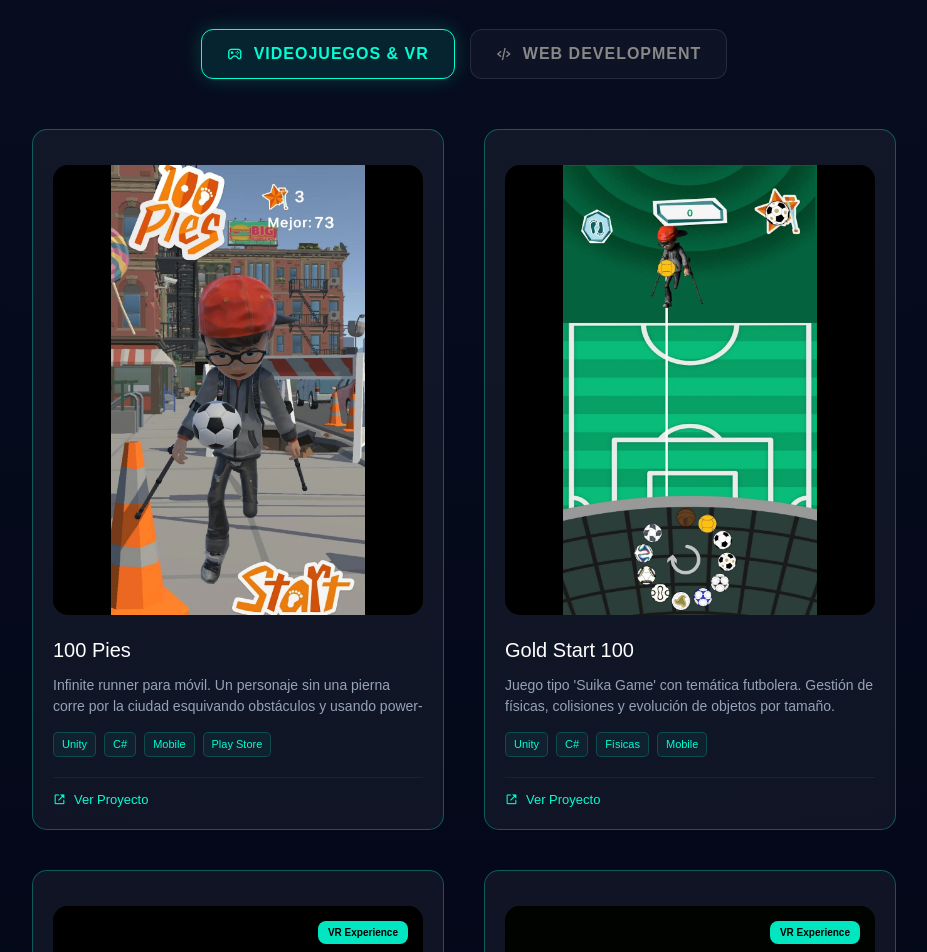
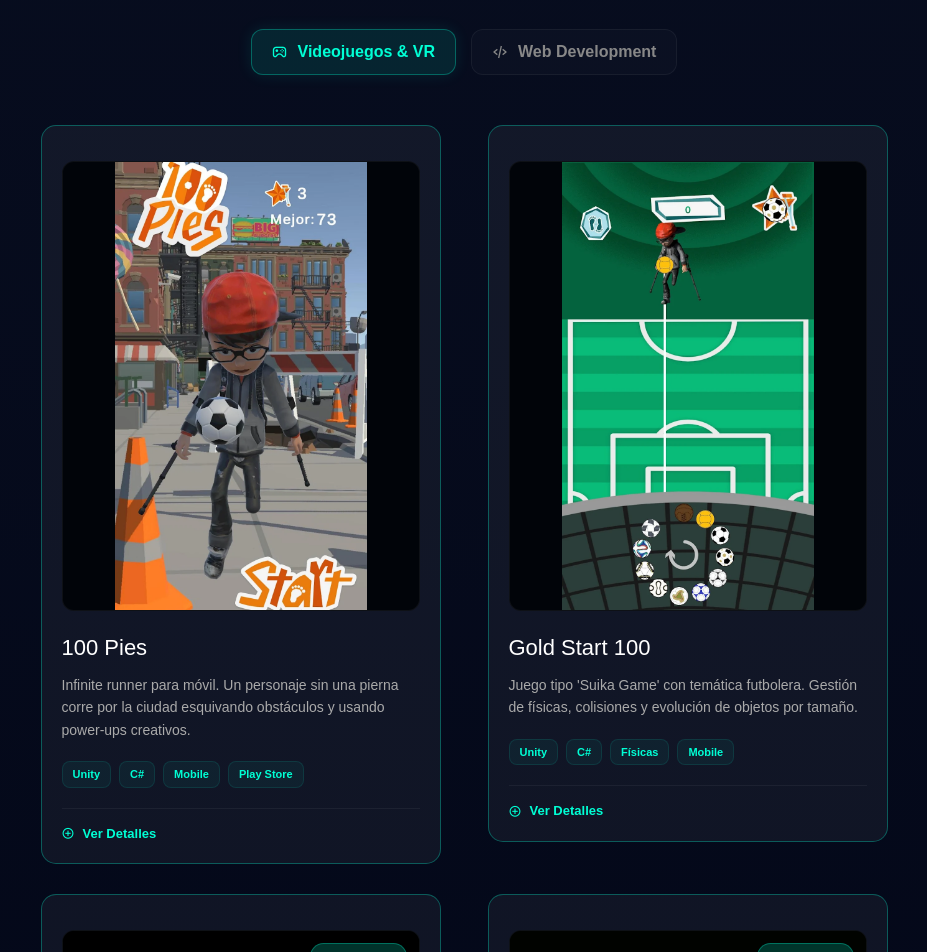
Before and after one commit to AxelCortes162/portfolio-axel, a React (Vite) app: page / in a window 1280 px wide. Shown: the part 2660-3612 px from the top of the page, without its empty margins (176-1103 px from the left). Built offline with nearby package versions, Linux system fonts and the light colour scheme.

Commit message:
pruebaCelular 4

```diff
--- a/src/assets/projects/projectsData.js
+++ b/src/assets/projects/projectsData.js
@@ -21,8 +21,13 @@ export const projectsData = [
     format: "vertical",
     videoPreview: video100Pies,
     image: imagen100Pies,
-    type: "link",
-    link: "https://play.google.com/store/apps/details?id=com.myrockstartwin.cienpies100&hl=es_MX"
+    type: "games", // 👈 Cambiado de "link" a "games"
+    link: "https://play.google.com/store/apps/details?id=com.myrockstartwin.cienpies100&hl=es_MX",
+    details: { // 👈 Añadimos detalles para el modal
+      mechanics: "Control 'One-Tap' responsivo, generación procedimental de obstáculos y sistema de físicas ajustado para baja latencia.",
+      devLog: "Reto principal: Implementar animaciones fluidas para un personaje con discapacidad física y optimización para dispositivos de gama baja.",
+      extraImages: []
+    }
   },
   {
     id: 2,
@@ -33,8 +38,13 @@ export const projectsData = [
     format: "vertical",
     videoPreview: videoGoldStar,
     image: imagenGoldStar,
-    type: "link",
-    link: "https://play.google.com/store/apps/details?id=com.myrockstartwin.GoldStart100&hl=es_MX"
+    type: "games", // 👈 Cambiado
+    link: "https://play.google.com/store/apps/details?id=com.myrockstartwin.GoldStart100&hl=es_MX",
+    details: { // 👈 Añadimos detalles
+      mechanics: "Lógica de combinación de objetos (merge), gestión de límites del campo y físicas de rebote realistas.",
+      devLog: "Se trabajó intensamente en la jerarquía de colisiones para evitar que los balones se 'traspasaran' al encimarse.",
+      extraImages: []
+    }
   },
   {
     id: 3,
--- a/src/sections/Projects.jsx
+++ b/src/sections/Projects.jsx
@@ -19,9 +19,11 @@ function Projects() {
   };
 
   const handleProjectClick = (project) => {
-    if (project.type === 'vr') {
+    // Ahora, tanto 'vr' como los de categoría 'games' abren el modal
+    if (project.type === 'vr' || project.category === 'games') {
       setSelectedProject(project);
     } else {
+      // Los de categoría 'web' siguen abriendo el link directo
       window.open(project.link, '_blank');
     }
   };
@@ -55,7 +57,8 @@ function Projects() {
             onClick={() => handleProjectClick(project)}
           >
             <Card>
-              <div className="project-media-container">
+              <div className="project-card-content">
+                <div className="project-image-wrapper">
                   <img src={project.image} alt={project.title} className="project-img" />
 
                   {project.videoPreview && (
@@ -64,7 +67,6 @@ function Projects() {
                       className="project-video"
                       loop
                       muted
-                    autoPlay
                       playsInline
                     />
                   )}
@@ -72,7 +74,6 @@ function Projects() {
                   {project.type === 'vr' && <div className="vr-badge">VR Experience</div>}
                 </div>
 
-              <div className="project-card-content">
                 <h3>{project.title}</h3>
                 <p>{project.description}</p>
 
@@ -83,7 +84,7 @@ function Projects() {
                 </div>
 
                 <div className="project-action-indicator">
-                  {project.type === 'vr' ? (
+                  {project.type === 'vr' || project.category === 'games' ? (
                     <><i className='bx bx-plus-circle'></i> Ver Detalles</>
                   ) : (
                     <><i className='bx bx-link-external'></i> Ver Proyecto</>
--- a/src/styles/ProjectModal.css
+++ b/src/styles/ProjectModal.css
@@ -1,12 +1,14 @@
-/* --- VENTANA EMERGENTE (MODAL) --- */
+/* ============================================================
+   --- VENTANA EMERGENTE (MODAL) ---
+   ============================================================ */
 .modal-overlay {
   position: fixed;
   top: 0;
   left: 0;
   width: 100%;
   height: 100%;
-  background: rgba(2, 6, 23, 0.9); /* Fondo oscuro profundo */
-  backdrop-filter: blur(10px);
+  background: rgba(2, 6, 23, 0.95); /* Fondo más oscuro para resaltar el contenido */
+  backdrop-filter: blur(12px);
   display: flex;
   justify-content: center;
   align-items: center;
@@ -17,136 +19,208 @@
 }
 
 .modal-content {
-  background: #0f172a; /* Color pizarra profundo */
-  border-radius: 20px;
+  background: #0f172a;
+  border-radius: 24px;
   width: 100%;
-  max-width: 700px;
+  max-width: 800px; /* Un poco más ancho para apreciar mejor los videos */
   max-height: 90vh;
   overflow-y: auto;
   border: 1px solid rgba(0, 255, 213, 0.2);
   position: relative;
-  box-shadow: 0 20px 50px rgba(0, 0, 0, 0.5), 0 0 30px rgba(0, 255, 213, 0.1);
-  transform: translateY(20px);
-  animation: slideUp 0.3s 0.1s forwards;
+  box-shadow: 0 25px 50px rgba(0, 0, 0, 0.6), 0 0 40px rgba(0, 255, 213, 0.1);
+  transform: translateY(30px);
+  animation: slideUp 0.4s cubic-bezier(0.165, 0.84, 0.44, 1) forwards;
+  scrollbar-width: thin;
+  scrollbar-color: rgba(0, 255, 213, 0.3) transparent;
 }
 
-/* Botón cerrar */
+/* --- SECCIÓN DE VIDEO --- */
+.modal-video-container {
+  width: 100%;
+  background: #000;
+  display: flex;
+  justify-content: center;
+  align-items: center;
+  border-bottom: 1px solid rgba(255, 255, 255, 0.05);
+  overflow: hidden;
+}
+
+/* Video Vertical (Gameplay Móvil como 100 Pies) */
+.modal-video-vertical {
+  height: 550px;
+  width: auto;
+  max-width: 100%;
+  object-fit: contain;
+}
+
+/* Video Horizontal (VR / Web) */
+.modal-video-horizontal {
+  width: 100%;
+  height: auto;
+  max-height: 450px;
+  object-fit: cover;
+}
+
+/* --- CUERPO DEL MODAL --- */
+.modal-body {
+  padding: 30px 40px 40px;
+  text-align: left;
+}
+
 .modal-close {
   position: absolute;
-  top: 15px;
-  right: 15px;
-  background: rgba(255, 255, 255, 0.03);
-  border: 1px solid rgba(255, 255, 255, 0.05);
+  top: 20px;
+  right: 20px;
+  background: rgba(15, 23, 42, 0.8);
+  border: 1px solid rgba(255, 255, 255, 0.1);
   color: #fff;
-  font-size: 24px;
+  font-size: 28px;
   cursor: pointer;
-  padding: 5px;
-  border-radius: 10px;
+  width: 40px;
+  height: 40px;
+  border-radius: 50%;
   display: flex;
+  justify-content: center;
   align-items: center;
+  z-index: 10;
   transition: all 0.3s ease;
 }
 
 .modal-close:hover {
-  background: #ff4757; /* Rojo para cerrar */
+  background: #ff4757;
   border-color: #ff4757;
   transform: rotate(90deg);
 }
 
-.modal-body {
-  padding: 40px;
-  text-align: left;
-}
-
 .modal-header-info {
+  /* 🔥 AÑADIDO: Margen superior para separar del video */
+  margin-top: 25px;
   margin-bottom: 25px;
-  border-bottom: 1px solid rgba(255, 255, 255, 0.05);
-  padding-bottom: 15px;
 }
 
 .modal-header-info h2 {
   color: #00ffd5;
-  font-size: 28px;
-  margin-bottom: 10px;
-  text-shadow: 0 0 10px rgba(0, 255, 213, 0.3);
+  font-size: 32px;
+  margin-bottom: 12px;
+  text-shadow: 0 0 15px rgba(0, 255, 213, 0.3);
 }
 
 .modal-tags {
   display: flex;
   flex-wrap: wrap;
-  gap: 8px;
+  gap: 10px;
+}
+
+.tag {
+  background: rgba(0, 255, 213, 0.1);
+  color: #00ffd5;
+  padding: 6px 14px;
+  border-radius: 10px;
+  font-size: 12px;
+  font-weight: bold;
+  border: 1px solid rgba(0, 255, 213, 0.2);
 }
 
 .modal-description {
-  color: #e2e8f0;
-  font-size: 16px;
-  line-height: 1.7;
-  margin-bottom: 30px;
+  color: #cbd5e1;
+  font-size: 17px;
+  line-height: 1.8;
+  margin-bottom: 35px;
 }
 
+/* --- GRID DE DETALLES --- */
 .modal-details-grid {
   display: grid;
   grid-template-columns: 1fr 1fr;
-  gap: 25px;
-  margin-bottom: 35px;
+  gap: 30px;
+  margin-bottom: 40px;
+  padding: 25px;
+  background: rgba(255, 255, 255, 0.02);
+  border-radius: 15px;
+  border: 1px solid rgba(255, 255, 255, 0.05);
 }
 
 .detail-item h4 {
   color: #fff;
   font-size: 16px;
-  margin-bottom: 10px;
-  font-weight: 600;
+  margin-bottom: 12px;
+  display: flex;
+  align-items: center;
+  gap: 8px;
+}
+
+.detail-item h4::before {
+  content: "";
+  width: 4px;
+  height: 16px;
+  background: #00ffd5;
+  border-radius: 10px;
 }
 
 .detail-item p {
-  color: #aaa;
+  color: #94a3b8;
   font-size: 14px;
   line-height: 1.6;
 }
 
-/* Galería */
-.modal-gallery h4 {
-  color: #fff;
-  margin-bottom: 15px;
+/* --- BOTÓN DE ACCIÓN (STORE) --- */
+.modal-footer-action {
+  display: flex;
+  justify-content: center;
+  margin-top: 10px;
 }
 
-.gallery-grid {
-  display: grid;
-  grid-template-columns: repeat(auto-fill, minmax(200px, 1fr));
-  gap: 15px;
+.btn-store {
+  display: inline-flex;
+  align-items: center;
+  gap: 12px;
+  background: #00ffd5;
+  color: #020617;
+  padding: 14px 30px;
+  border-radius: 12px;
+  font-weight: 800;
+  text-decoration: none;
+  font-size: 15px;
+  text-transform: uppercase;
+  transition: all 0.3s ease;
 }
 
-.gallery-grid img {
-  width: 100%;
-  border-radius: 10px;
-  border: 1px solid rgba(255, 255, 255, 0.05);
-  transition: transform 0.3s ease;
+.btn-store:hover {
+  transform: translateY(-3px);
+  box-shadow: 0 10px 25px rgba(0, 255, 213, 0.4);
 }
 
-.gallery-grid img:hover {
-  transform: scale(1.03);
-}
+/* --- ANIMACIONES --- */
+@keyframes fadeIn { to { opacity: 1; } }
+@keyframes slideUp { to { transform: translateY(0); opacity: 1; } }
 
-/* Animaciones */
-@keyframes fadeIn {
-  to { opacity: 1; }
-}
+/* ============================================================
+   --- AJUSTES MÓVILES ---
+   ============================================================ */
+@media (max-width: 768px) {
+  .modal-content {
+    max-height: 95vh;
+  }
 
-@keyframes slideUp {
-  to { transform: translateY(0); opacity: 1; }
-}
+  .modal-video-vertical {
+    height: 420px;
+  }
 
-/* Ajustes Móviles */
-@media (max-width: 768px) {
   .modal-body {
     padding: 25px;
   }
 
   .modal-header-info h2 {
-    font-size: 22px;
+    font-size: 24px;
   }
 
   .modal-details-grid {
-    grid-template-columns: 1fr; /* Una columna en móvil */
+    grid-template-columns: 1fr;
+    gap: 20px;
+  }
+
+  .btn-store {
+    width: 100%;
+    justify-content: center;
   }
 }
--- a/src/styles/Projects.css
+++ b/src/styles/Projects.css
@@ -4,7 +4,7 @@
 .projects-section {
   padding: 80px 0;
   width: 100%;
-  max-width: 100vw;
+  max-width: 100vw; /* Evita desbordamiento horizontal */
   overflow-x: hidden;
   display: flex;
   flex-direction: column;
@@ -29,138 +29,151 @@
 .projects-tabs {
   display: flex;
   justify-content: center;
-  flex-wrap: wrap;
+  flex-wrap: wrap; /* Para que no se amontonen en móvil */
   gap: 15px;
   margin-bottom: 50px;
   width: 90%;
 }
 
 .projects-tabs button {
-  background: rgba(255, 255, 255, 0.03);
-  border: 1px solid rgba(255, 255, 255, 0.1);
+  background: rgba(255, 255, 255, 0.02);
+  border: 1px solid rgba(255, 255, 255, 0.05);
   color: #888;
-  padding: 12px 25px;
+  padding: 10px 20px;
   border-radius: 12px;
   cursor: pointer;
-  font-weight: bold;
-  text-transform: uppercase;
-  letter-spacing: 1px;
   transition: all 0.3s ease;
   display: flex;
   align-items: center;
   gap: 10px;
+  font-weight: 600;
 }
 
 .projects-tabs button.active {
+  color: #00ffd5;
   background: rgba(0, 255, 213, 0.1);
-  border-color: #00ffd5;
-  color: #00ffd5;
-  box-shadow: 0 0 20px rgba(0, 255, 213, 0.2);
+  border-color: rgba(0, 255, 213, 0.3);
+  box-shadow: 0 0 15px rgba(0, 255, 213, 0.1);
 }
 
-/* --- Grid de Proyectos --- */
+/* ============================================================
+   --- GRID DE PROYECTOS ---
+   ============================================================ */
 .projects-grid {
   display: grid;
-  grid-template-columns: repeat(auto-fill, minmax(350px, 1fr));
-  gap: 40px;
+  /* El uso de min(100%, 350px) evita que la tarjeta sea más ancha que el cel */
+  grid-template-columns: repeat(auto-fill, minmax(min(100%, 350px), 1fr));
+  gap: 30px;
   width: 90%;
   max-width: 1200px;
+  justify-items: center; /* Centra las tarjetas en su espacio */
+  margin: 0 auto;
 }
 
 .project-item {
+  width: 100%;
+  max-width: 400px; /* Limita el ancho para que no se vea gigante */
   cursor: pointer;
-  transition: transform 0.4s ease;
+  transition: transform 0.3s ease;
+  box-sizing: border-box; /* Crucial para que el padding no sume ancho */
 }
 
 .project-item:hover {
   transform: translateY(-10px);
 }
 
-/* --- Contenedor Multimedia --- */
-.project-media-container {
+.project-card-content {
+  display: flex;
+  flex-direction: column;
+  height: 100%;
+  text-align: left;
+}
+
+/* --- Contenedor de Imagen/Video --- */
+.project-image-wrapper {
   position: relative;
   width: 100%;
-  background: #000;
-  border-radius: 15px;
+  height: 240px; /* Altura base para horizontales */
+  background: #010409;
+  border-radius: 12px;
   overflow: hidden;
   margin-bottom: 20px;
+  border: 1px solid rgba(255, 255, 255, 0.05);
   display: flex;
   justify-content: center;
   align-items: center;
 }
 
-/* Proyectos Verticales (Móvil) */
-.project-item[data-format="vertical"] .project-media-container {
-  height: 450px;
+/* FORMATO VERTICAL (100 Pies / Gold Start) */
+.project-item[data-format="vertical"] .project-image-wrapper {
+  height: 450px; /* Atractivo en escritorio */
 }
 
-/* Proyectos Horizontales (VR/Web) */
-.project-item[data-format="horizontal"] .project-media-container {
-  height: 220px;
+.project-item[data-format="vertical"] .project-img,
+.project-item[data-format="vertical"] .project-video {
+  height: 100%;
+  width: auto;
+  object-fit: contain;
+  position: absolute;
+  left: 50%;
+  transform: translateX(-50%);
 }
 
-/* Imagen y Video - Comportamiento base */
-.project-img, .project-video {
-  position: absolute;
-  top: 0;
-  left: 0;
+/* FORMATO HORIZONTAL (Web / VR) */
+.project-item[data-format="horizontal"] .project-img,
+.project-item[data-format="horizontal"] .project-video {
   width: 100%;
   height: 100%;
-  transition: opacity 0.5s ease;
-}
-
-/* 🔥 FIX DE CENTRADO: Para formato vertical */
-.project-item[data-format="vertical"] .project-img,
-.project-item[data-format="vertical"] .project-video {
-  object-fit: contain; /* Mantiene la proporción sin estirar */
-  left: 50%;
-  transform: translateX(-50%); /* Lo mueve al centro exacto */
-}
-
-/* Para formato horizontal */
-.project-item[data-format="horizontal"] .project-img,
-.project-item[data-format="horizontal"] .project-video {
   object-fit: cover;
 }
 
+/* --- Lógica del Video --- */
 .project-video {
   opacity: 0;
-  z-index: 1;
+  transition: opacity 0.4s ease;
+  pointer-events: none;
 }
 
 .project-item:hover .project-video {
   opacity: 1;
 }
 
+/* Hover específico para mantener el centrado X del video vertical */
+.project-item[data-format="vertical"]:hover .project-video {
+  transform: translateX(-50%) scale(1.02);
+}
+
+/* --- Detalles de la Tarjeta --- */
 .vr-badge {
   position: absolute;
-  top: 15px;
-  right: 15px;
-  background: rgba(0, 255, 213, 0.9);
-  color: #000;
-  padding: 4px 10px;
-  border-radius: 8px;
+  top: 12px;
+  right: 12px;
+  background: rgba(0, 255, 213, 0.2);
+  color: #00ffd5;
   font-size: 10px;
   font-weight: bold;
+  padding: 5px 12px;
+  border-radius: 20px;
+  backdrop-filter: blur(4px);
+  border: 1px solid rgba(0, 255, 213, 0.3);
   z-index: 2;
 }
 
-/* --- Info de la Card --- */
-.project-item h3 {
+.project-card-content h3 {
   color: #fff;
-  font-size: 20px;
+  font-size: 22px;
   margin-bottom: 10px;
 }
 
-.project-item p {
-  color: #94a3b8;
+.project-card-content p {
+  color: #aaa;
   font-size: 14px;
-  line-height: 1.5;
-  margin-bottom: 15px;
-  height: 42px;
-  overflow: hidden;
+  line-height: 1.6;
+  margin-bottom: 20px;
+  flex-grow: 1;
 }
 
+/* --- Tags --- */
 .project-tags {
   display: flex;
   flex-wrap: wrap;
@@ -172,40 +185,60 @@
   background: rgba(0, 255, 213, 0.05);
   color: #00ffd5;
   font-size: 11px;
-  padding: 3px 8px;
-  border-radius: 5px;
-  border: 1px solid rgba(0, 255, 213, 0.2);
+  padding: 4px 10px;
+  border-radius: 8px;
+  border: 1px solid rgba(0, 255, 213, 0.1);
 }
 
 .project-action-indicator {
   font-size: 13px;
   color: #00ffd5;
+  font-weight: bold;
   display: flex;
   align-items: center;
   gap: 8px;
-  padding-top: 12px;
+  padding-top: 15px;
   border-top: 1px solid rgba(255, 255, 255, 0.05);
 }
 
 /* ============================================================
-   --- RESPONSIVE ---
+   --- AJUSTES RESPONSIVE (MÓVIL) ---
    ============================================================ */
 @media (max-width: 768px) {
-  .projects-grid {
-    grid-template-columns: 1fr;
-    width: 95%;
+  .projects-section {
+    padding: 40px 0;
   }
 
-  .project-item[data-format="vertical"] .project-media-container {
-    height: 380px; /* Un poco más pequeño en móvil */
+  .projects-grid {
+    width: 92%; /* Pequeño margen para que no toque los bordes físicos */
+    gap: 25px;
   }
 
-  /* 🔥 VISIBILIDAD EN MÓVIL 🔥 */
-  .project-video {
-    opacity: 1 !important;
+  /* Evitamos que las tarjetas verticales sean un "chorizo" largo */
+  .project-item[data-format="vertical"] .project-image-wrapper {
+    height: 320px; /* Altura mucho más equilibrada para celular */
   }
 
-  .project-img {
-    opacity: 0;
+  /* Los horizontales también se ajustan un poco */
+  .project-item[data-format="horizontal"] .project-image-wrapper {
+    height: 200px;
+  }
+
+  .project-card-content h3 {
+    font-size: 19px;
+  }
+
+  /* TABS: se mantienen uno al lado del otro en móvil */
+  .projects-tabs {
+    flex-wrap: nowrap; /* Evita que bajen a otra línea */
+    width: auto;
+    gap: 10px;
+  }
+
+  .projects-tabs button {
+    flex: 0 0 auto; /* Mantienen su ancho natural */
+    font-size: 12px;
+    padding: 8px 16px;
+    white-space: nowrap; /* Evita que el texto se rompa */
   }
 }
```
Also changed, not shown: src/components/ProjectModal.jsx (+21 -12 lines). Lines whose indentation alone changed are shown as unchanged.
